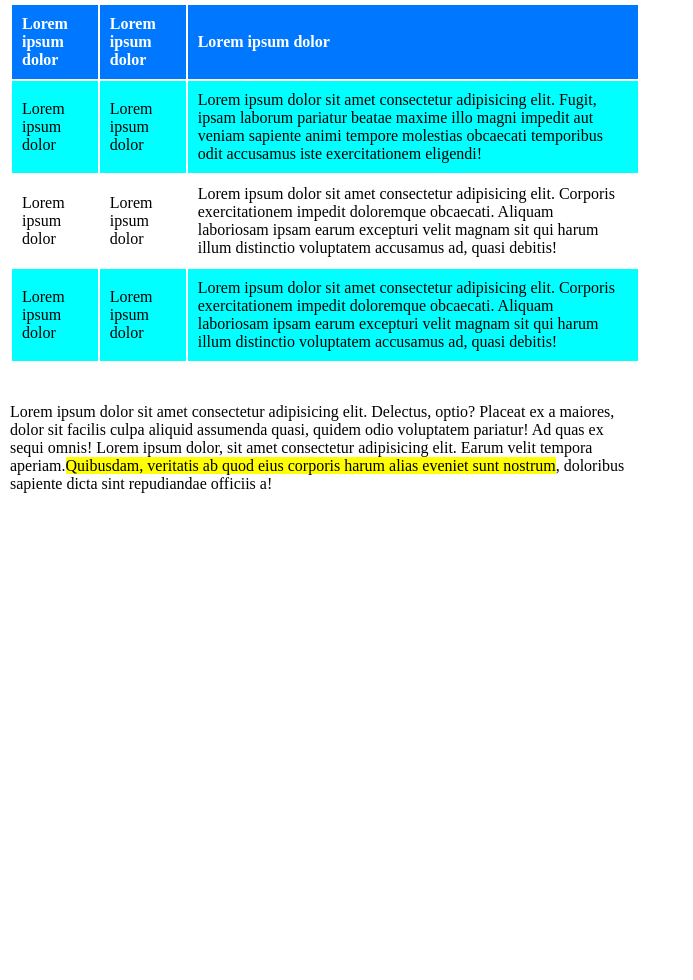
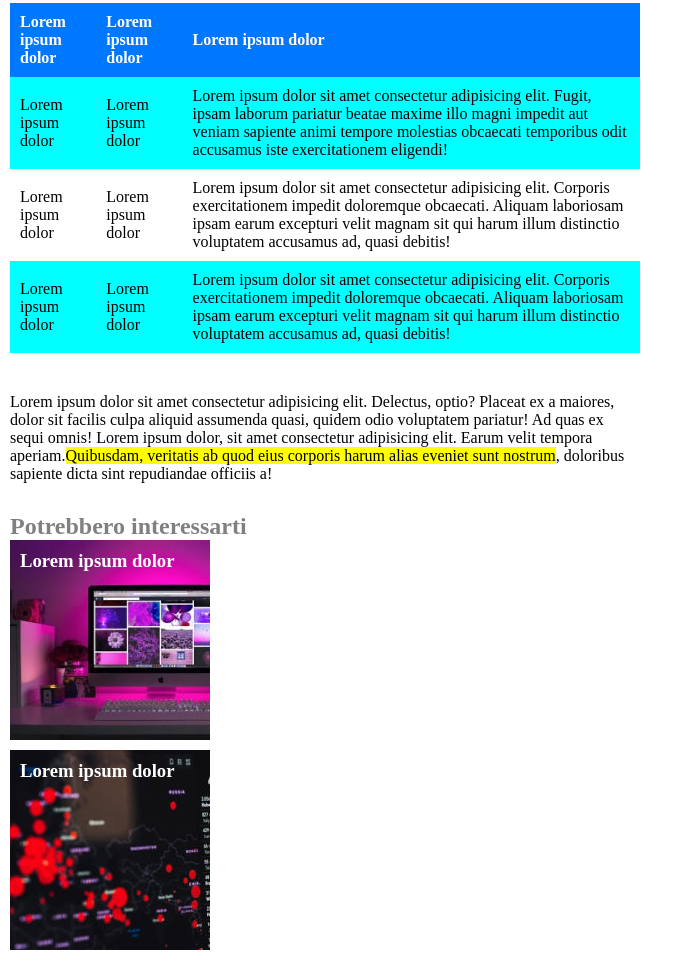
Before and after one commit to EmanueleBrusa/html-css-booleaner, a plain HTML site: page index.html in a window 1280 px wide. Shown: the part 1050-2030 px from the top of the page, without its empty margins (0-693 px from the left). Before the commit the page ends 1573 px from the top, so only its background shows below. Drawn offline with Linux system fonts and the light colour scheme.

Commit message:
completamento footer e fine esercizio base

```diff
--- a/css/style.css
+++ b/css/style.css
@@ -73,7 +73,7 @@ td{
     padding: 10px;
 }
 table{
-    border: collapse;
+    border: none;
     margin-bottom: 40px;
 }
 .testo{
@@ -84,5 +84,27 @@ table{
 }
 /*fine tabella*/
 /*fine sezione testo*/
-
 /*fine classi main*/
+/*inizio classi footer*/
+footer{
+    margin: 30px 10px;
+}
+h2{
+    color: gray;
+}
+#immagine-footer1{
+    background-image: url(../img/monitor.jpg);
+    color: white;
+    width: 200px;
+    height: 200px;
+    padding: 10px;
+    margin-bottom: 10px;
+}
+#immagine-footer2{
+    background-image: url(../img/graph.jpg);
+    color: white;
+    width: 200px;
+    height: 200px;
+    padding: 10px;
+}
+/*fine classi footer*/
--- a/index.html
+++ b/index.html
@@ -35,7 +35,7 @@
           <li>Lorem ipsum dolor sit amet consectetur adipisicing elit. Delectus odio, provident, aliquam veritatis quisquam, sit aliquid tempora nulla totam libero impedit unde doloremque et quia fugit dignissimos eos quam quibusdam.</li>
           <li>Lorem ipsum dolor sit amet consectetur adipisicing elit. Consequuntur nemo obcaecati commodi quod minus voluptate provident officia a, suscipit laboriosam, velit quibusdam nam sapiente eos recusandae inventore corrupti architecto veritatis.</li>
         </ul>
-        <table>
+        <table cellspacing="0" cellpadding="0">
           <thead>
             <tr>
               <th>Lorem ipsum dolor</th>
@@ -67,7 +67,13 @@
     <!--fine main-->
     <!--inizio footer-->
     <footer><!--contenuto: "potrebbero interessarti", immagini finali-->
-
+      <h2>Potrebbero interessarti</h2>
+      <div id="immagine-footer1">
+        <h3>Lorem ipsum dolor</h3>
+      </div>
+      <div id="immagine-footer2">
+        <h3>Lorem ipsum dolor</h3>
+      </div>
     </footer> <!--fine footer-->
 </body>
 </html>
```
